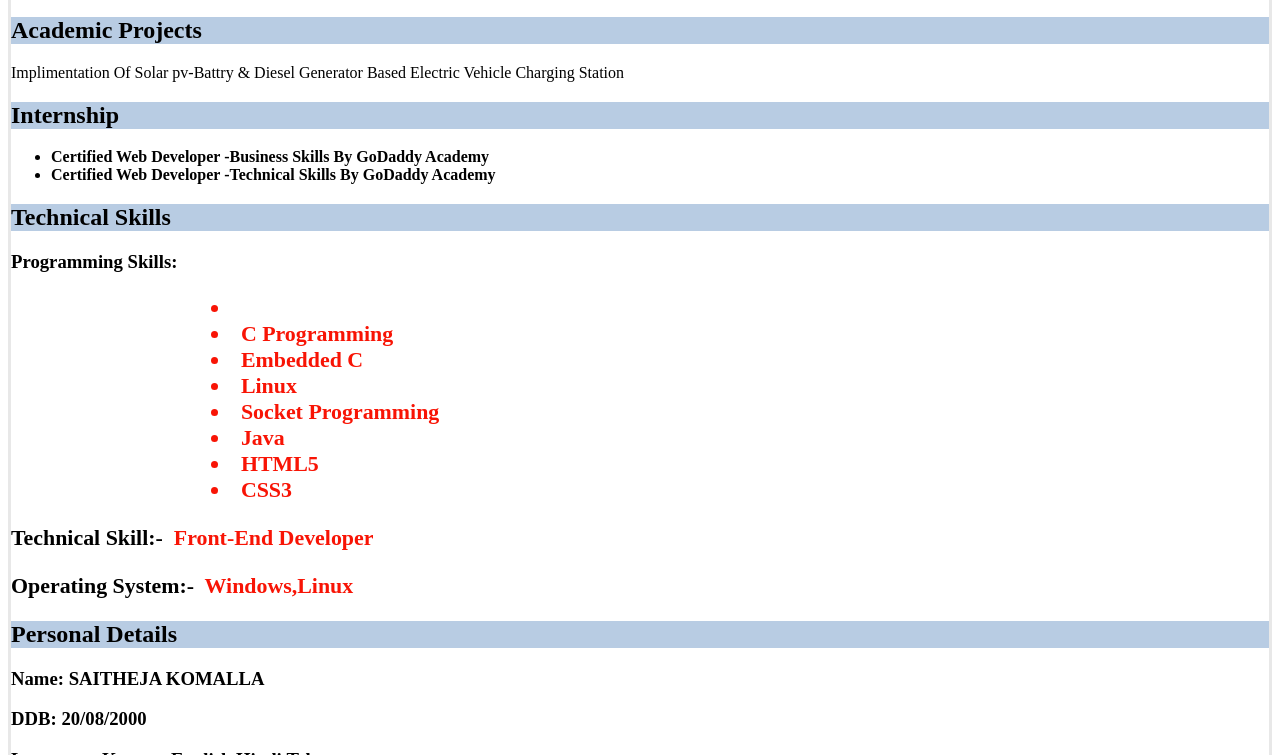
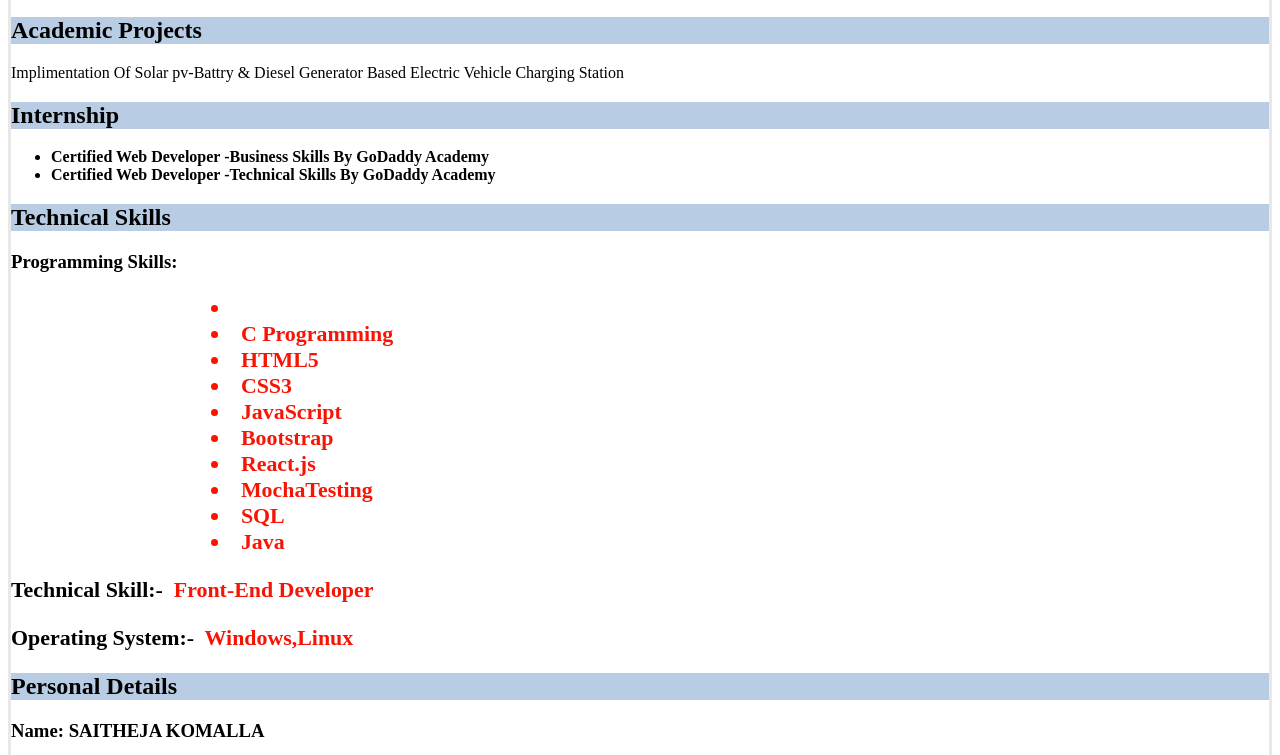
Before and after one commit to Saitheja20/resume, a plain HTML site: page index.html in a window 1280 px wide. Shown: the part 453-1208 px from the top of the page. Drawn offline with Linux system fonts and the light colour scheme.

Commit message:
Update index.html

```diff
--- a/index.html
+++ b/index.html
@@ -72,12 +72,14 @@ Implimentation Of Solar pv-Battry & Diesel Generator Based Electric Vehicle Char
 <ul>
 <li style= "padding-left: 200px"></li>
 <li style= "padding-left: 200px">C Programming</li>
-<li style= "padding-left: 200px">Embedded C</li>
-<li style= "padding-left: 200px">Linux</li>
-<li style= "padding-left: 200px">Socket Programming</li>
-<li style= "padding-left: 200px">Java</li>
 <li style= "padding-left: 200px">HTML5</li>
 <li style= "padding-left: 200px">CSS3</li>
+<li style= "padding-left: 200px">JavaScript</li>
+<li style= "padding-left: 200px">Bootstrap</li>
+<li style= "padding-left: 200px">React.js</li>
+<li style= "padding-left: 200px">MochaTesting</li>
+<li style= "padding-left: 200px">SQL</li>
+<li style= "padding-left: 200px">Java</li>
 <ul>
 
 </div>
```
